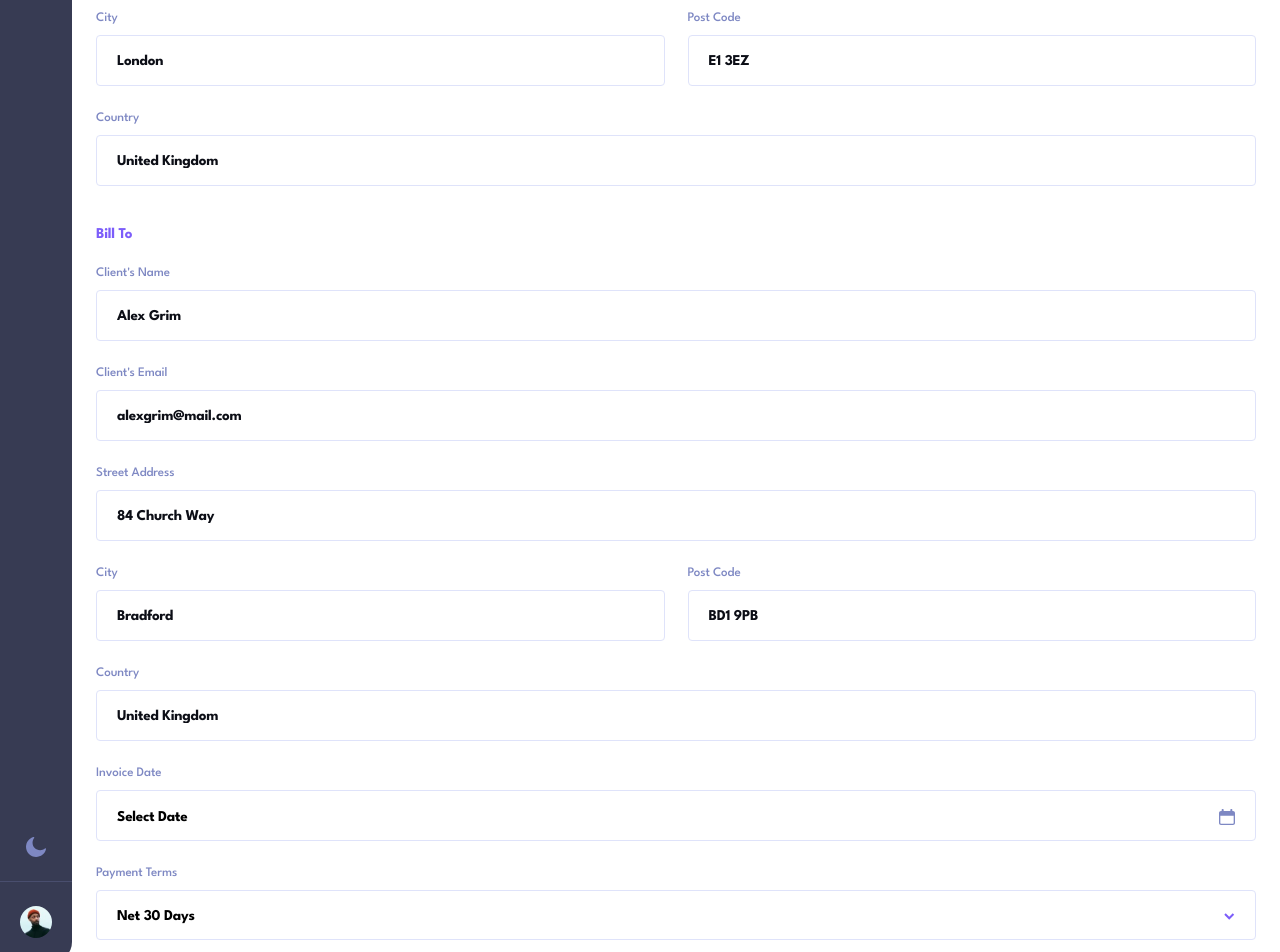
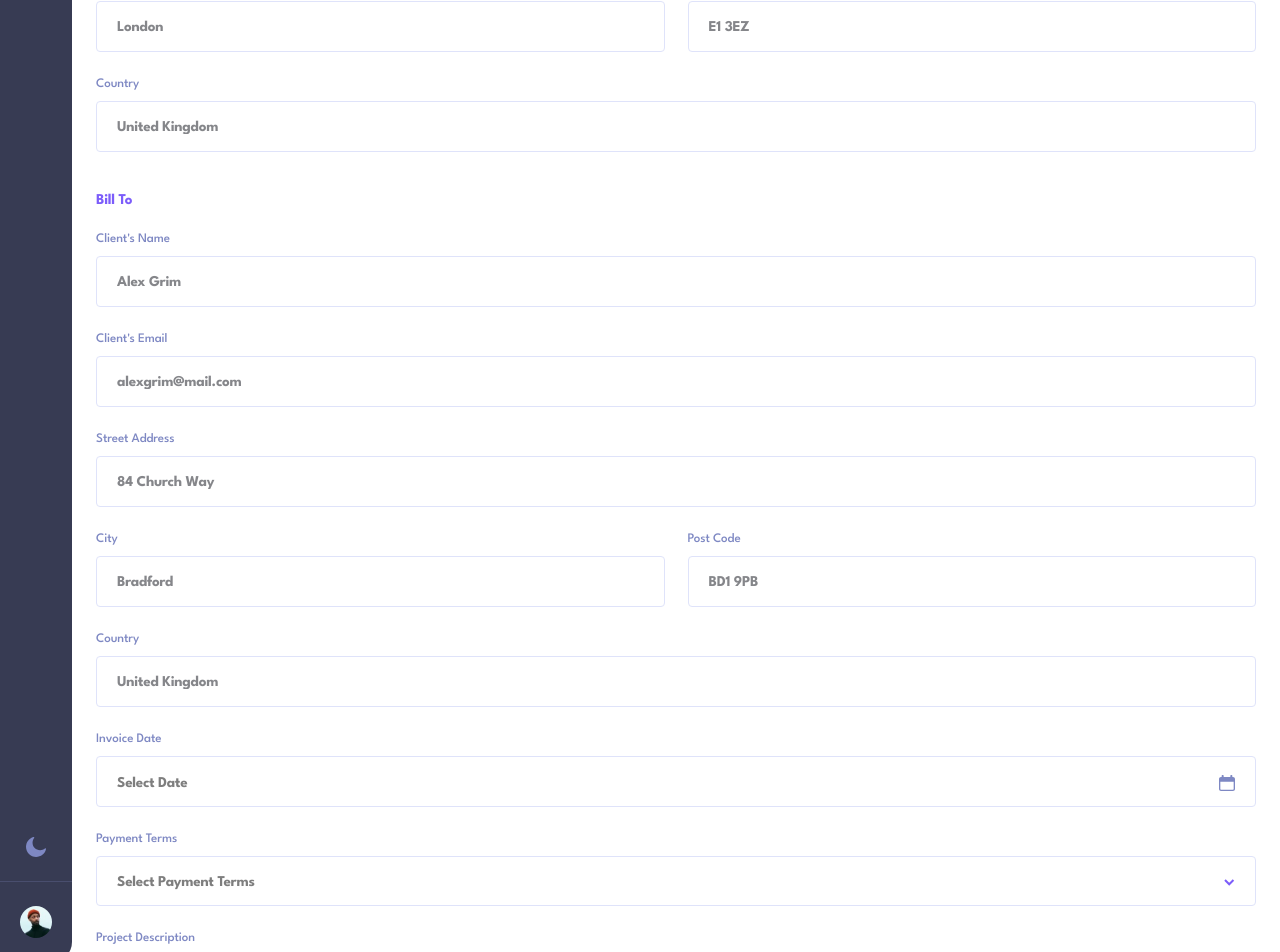
Before and after one commit to Bletfen/Invoice-App, a React (Vite) app: page /create-new-invoice in a window 1280 px wide. Shown: the part 292-1244 px from the top of the page. Built offline with nearby package versions, Linux system fonts and the light colour scheme.

Commit message:
placeholders and paymentTerms logic

```diff
--- a/src/pages/NewInvoice.tsx
+++ b/src/pages/NewInvoice.tsx
@@ -10,7 +10,7 @@ export default function NewInvoice() {
   const [isOpenCalendar, setIsOpenCalendar] = useState<boolean>(false);
   const [isOpenNetDay, setIsOpenNetDay] = useState<boolean>(false);
   const [selectedDate, setSelectedDate] = useState<string>("");
-  const [selectedPaymentTerms, setSelectedPaymentTerms] = useState<number>(30);
+  const [selectedPaymentTerms, setSelectedPaymentTerms] = useState<number>(0);
 
   const navigate = useNavigate();
 
@@ -68,20 +68,20 @@ export default function NewInvoice() {
   const { register, control, handleSubmit, watch } = useForm<Inputs>({
     defaultValues: {
       senderAddress: {
-        street: "19 Union Terrace",
-        city: "London",
-        postCode: "E1 3EZ",
-        country: "United Kingdom",
+        street: "",
+        city: "",
+        postCode: "",
+        country: "",
       },
-      clientName: "Alex Grim",
-      clientEmail: "alexgrim@mail.com",
+      clientName: "",
+      clientEmail: "",
       clientAddress: {
-        street: "84 Church Way",
-        city: "Bradford",
-        postCode: "BD1 9PB",
-        country: "United Kingdom",
+        street: "",
+        city: "",
+        postCode: "",
+        country: "",
       },
-      description: "Graphic Design",
+      description: "",
       items: [{ name: "", quantity: 1, price: 0, total: 0 }],
     },
   });
@@ -100,7 +100,7 @@ export default function NewInvoice() {
 
   return (
     <div
-      className="absolute top-0 left-0
+      className="absolute -top-13.5 left-0
         bg-white pt-[3.3rem]
         w-full
         min-h-full"
@@ -166,7 +166,7 @@ export default function NewInvoice() {
             <input
               type="text"
               id="address"
-              defaultValue="19 Union Terrace"
+              placeholder="19 Union Terrace"
               {...register("senderAddress.street")}
               className="text-[1.5rem]
               font-bold leading-[1.5rem]
@@ -194,7 +194,7 @@ export default function NewInvoice() {
               <input
                 type="text"
                 id="city"
-                defaultValue="London"
+                placeholder="London"
                 {...register("senderAddress.city")}
                 className="text-[1.5rem]
                 font-bold leading-[1.5rem]
@@ -218,7 +218,7 @@ export default function NewInvoice() {
               <input
                 type="text"
                 id="postCode"
-                defaultValue="E1 3EZ"
+                placeholder="E1 3EZ"
                 {...register("senderAddress.postCode")}
                 className="text-[1.5rem]
                 font-bold leading-[1.5rem]
@@ -243,7 +243,7 @@ export default function NewInvoice() {
             <input
               type="text"
               id="country"
-              defaultValue="United Kingdom"
+              placeholder="United Kingdom"
               {...register("senderAddress.country")}
               className="text-[1.5rem]
               font-bold leading-[1.5rem]
@@ -276,7 +276,7 @@ export default function NewInvoice() {
             <input
               type="text"
               id="clientName"
-              defaultValue="Alex Grim"
+              placeholder="Alex Grim"
               {...register("clientName")}
               className="text-[1.5rem]
               font-bold leading-[1.5rem]
@@ -300,7 +300,7 @@ export default function NewInvoice() {
             <input
               type="email"
               id="email"
-              defaultValue="alexgrim@mail.com"
+              placeholder="alexgrim@mail.com"
               {...register("clientEmail")}
               className="text-[1.5rem]
               font-bold leading-[1.5rem]
@@ -324,7 +324,7 @@ export default function NewInvoice() {
             <input
               type="text"
               id="clientAddress"
-              defaultValue="84 Church Way"
+              placeholder="84 Church Way"
               {...register("clientAddress.street")}
               className="text-[1.5rem]
               font-bold leading-[1.5rem]
@@ -352,7 +352,7 @@ export default function NewInvoice() {
               <input
                 type="text"
                 id="clientCity"
-                defaultValue="Bradford"
+                placeholder="Bradford"
                 {...register("clientAddress.city")}
                 className="text-[1.5rem]
                 font-bold leading-[1.5rem]
@@ -376,7 +376,7 @@ export default function NewInvoice() {
               <input
                 type="text"
                 id="clientPostCode"
-                defaultValue="BD1 9PB"
+                placeholder="BD1 9PB"
                 {...register("clientAddress.postCode")}
                 className="text-[1.5rem]
                 font-bold leading-[1.5rem]
@@ -401,7 +401,7 @@ export default function NewInvoice() {
             <input
               type="text"
               id="clientCountry"
-              defaultValue="United Kingdom"
+              placeholder="United Kingdom"
               {...register("clientAddress.country")}
               className="text-[1.5rem]
               font-bold leading-[1.5rem]
@@ -428,7 +428,11 @@ export default function NewInvoice() {
               className="text-[1.5rem]
               font-bold leading-[1.5rem] tracking-[-0.25px]"
             >
-              {formDate(selectedDate) || "Select Date"}
+              {selectedDate ? (
+                <span>{formDate(selectedDate)}</span>
+              ) : (
+                <span className="opacity-[0.5]">Select Date</span>
+              )}
             </span>
             <svg
               width="16"
@@ -470,7 +474,12 @@ export default function NewInvoice() {
             text-[1.5rem]
             font-bold leading-[1.5rem] tracking-[-0.25px]"
           >
-            Net {selectedPaymentTerms} Days
+            {paymentTermsArray.includes(selectedPaymentTerms) ? (
+              <span>Net {selectedPaymentTerms} Days</span>
+            ) : (
+              <span className="opacity-[0.5]">Select Payment Terms</span>
+            )}
+
             <svg
               width="11"
               height="7"
@@ -529,7 +538,7 @@ export default function NewInvoice() {
             <input
               type="text"
               id="description"
-              defaultValue="Graphic Design"
+              placeholder="Graphic Design"
               {...register("description")}
               className="text-[1.5rem]
               font-bold leading-[1.5rem]
@@ -567,7 +576,7 @@ export default function NewInvoice() {
                     <input
                       type="text"
                       id={`item-name-${index}`}
-                      defaultValue={item.name}
+                      placeholder={item.name}
                       {...register(`items.${index}.name`)}
                       className="text-[1.5rem]
                     font-bold leading-[1.5rem]
@@ -591,9 +600,9 @@ export default function NewInvoice() {
                       w-[6.4rem]"
                     >
                       <input
-                        type="number"
+                        type="text"
                         id="clientCountry"
-                        defaultValue={item.quantity}
+                        placeholder={item.quantity.toString()}
                         {...register(`items.${index}.quantity`, {
                           valueAsNumber: true,
                         })}
@@ -622,7 +631,7 @@ export default function NewInvoice() {
                       <input
                         type="number"
                         id={`item-price-${index}`}
-                        defaultValue={item.price}
+                        placeholder={"item.price.toString()"}
                         {...register(`items.${index}.price`, {
                           valueAsNumber: true,
                         })}
@@ -710,11 +719,21 @@ export default function NewInvoice() {
           cursor-pointer"
           onClick={goBack}
         >
-          Cancel
+          Discard
+        </button>
+        <button
+          className="flex items-center
+          pt-[1.8rem] pb-[1.5rem] px-[2.65rem]
+          bg-[#f9fafe] rounded-[2.4rem]
+          text-[1.5rem] font-bold leading-[1.5rem]
+          tracking-[-0.25px] text-[#7e88c3]
+          cursor-pointer"
+        >
+          Discard
         </button>
         <button
           type="submit"
-          form="editInvoiceForm"
+          form="newInvoiceForm"
           className="flex items-center
           pt-[1.8rem] pb-[1.5rem] pl-[2.4rem] pr-[2.3rem]
           bg-[#7c5dfa] rounded-[2.4rem]
@@ -722,7 +741,7 @@ export default function NewInvoice() {
           tracking-[-0.25px] text-white
           cursor-pointer"
         >
-          Save Changes
+          Save & Send
         </button>
       </div>
     </div>
```
